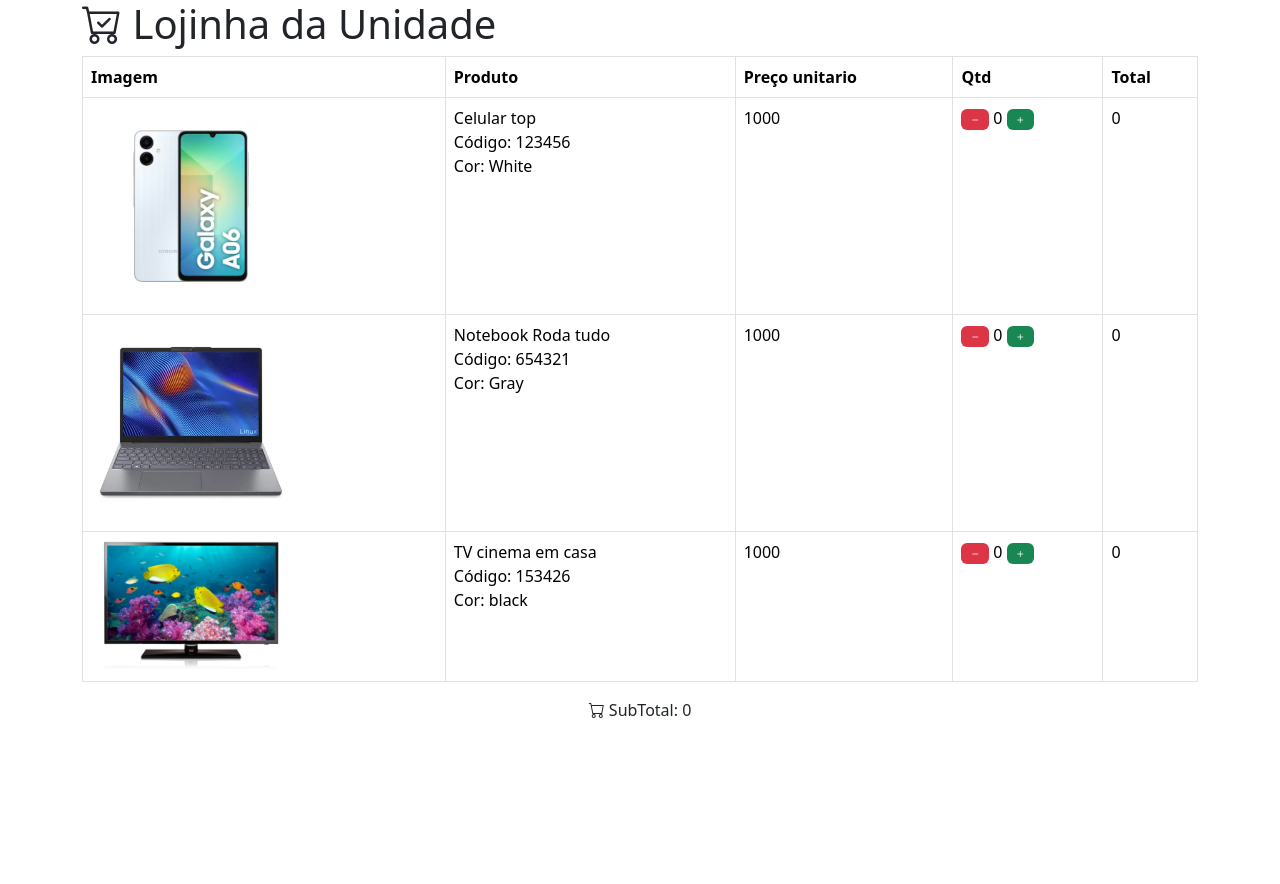
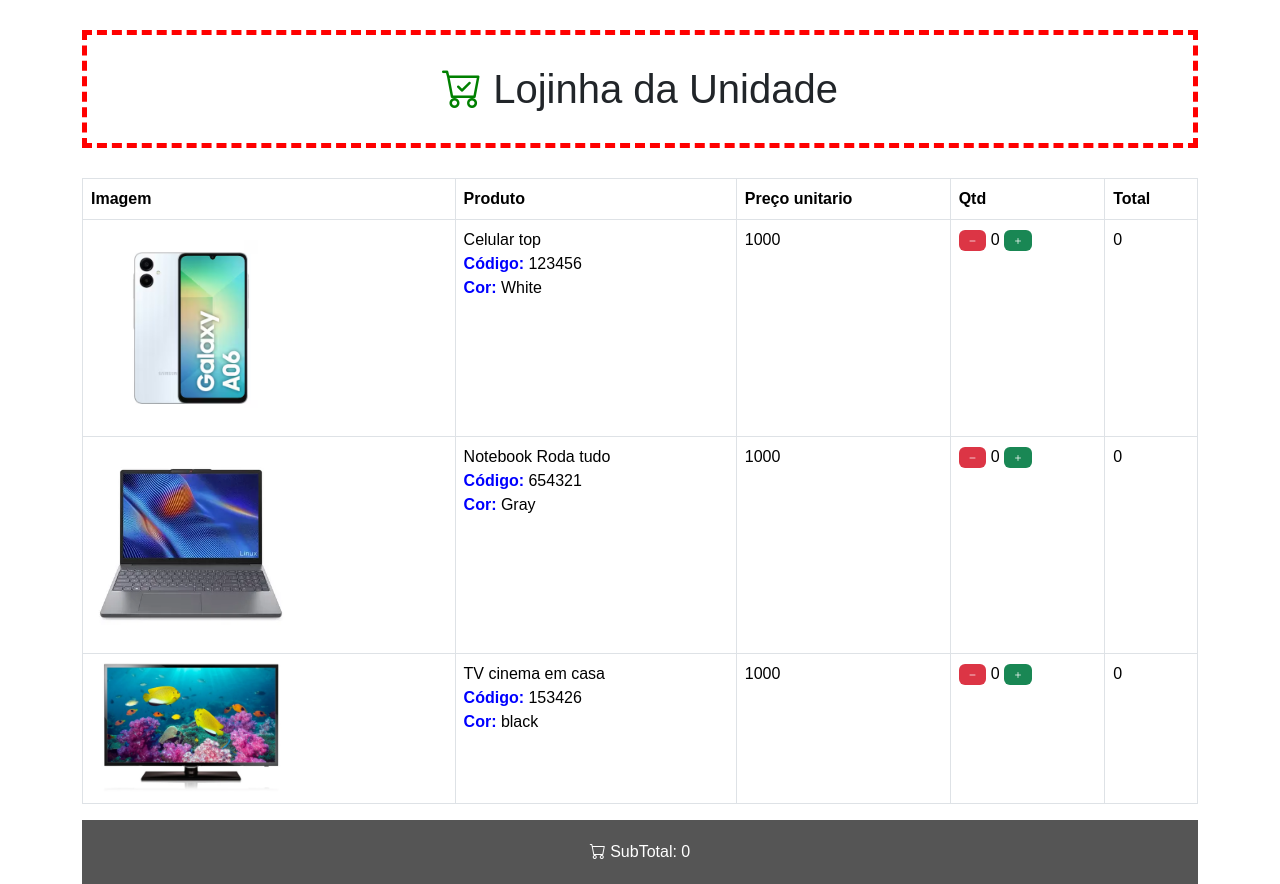
Before and after one commit to CleitonRB/projeto-carrinho-de-compras, a plain HTML site: page index.html in a window 1280 px wide. Before the commit the page ends 800 px from the top, so only its background shows below. Drawn offline with nearby package versions, Linux system fonts and the light colour scheme.

Commit message:
continuidade do projeto

```diff
--- /dev/null
+++ b/css/style.css
@@ -0,0 +1,25 @@
+* {
+    font-family: Arial, Helvetica, sans-serif;
+}
+
+h1 {
+    border: red dashed 5px;
+    margin: 30px 0;
+    padding: 30px;
+    text-align: center;
+}
+
+#cifrao {
+    color: green;
+}
+
+footer {
+    background-color: #555;
+    color: #fff;
+    padding: 20px;
+}
+
+#prod_destaque {
+    font-weight: bold;
+    color: blue;
+}
--- a/index.html
+++ b/index.html
@@ -7,12 +7,14 @@
 
     <link href="https://cdn.jsdelivr.net/npm/bootstrap@5.3.8/dist/css/bootstrap.min.css" rel="stylesheet" integrity="sha384-sRIl4kxILFvY47J16cr9ZwB07vP4J8+LH7qKQnuqkuIAvNWLzeN8tE5YBujZqJLB" crossorigin="anonymous">
     <link rel="stylesheet" href="https://cdn.jsdelivr.net/npm/bootstrap-icons@1.13.1/font/bootstrap-icons.min.css">
+    <link rel="stylesheet" href="css/style.css">
+    <script src="js/funcoes.js"></script>
 </head>
 <body>
 
     <div class="container">
 
-        <h1> <i class="bi bi-cart-check"></i> Lojinha da Unidade</h1>
+        <h1> <i class="bi bi-cart-check" id="cifrao"></i> Lojinha da Unidade</h1>
 
         <table class="table table-hover table-bordered">
             <thead>
@@ -31,16 +33,16 @@
                     </td>
                     <td>
                         <div>Celular top</div>
-                        <div>Código: 123456</div>
-                        <div>Cor: White</div>
+                        <div><span id="prod_destaque">Código: </span>123456</div>
+                        <div><span id="prod_destaque">Cor: </span>White</div>
                     </td>
-                    <td>1000</td>
+                    <td id="valor_1">1000</td>
                     <td>
                         <span class="badge text-bg-danger"> <i class="bi bi-dash"></i> </span>
-                        0
-                        <span class="badge text-bg-success"> <i class="bi bi-plus"></i> </span>
+                        <span id="qtd_1">0</span>
+                        <span class="badge text-bg-success" onclick="adicionar(1)"> <i class="bi bi-plus"></i> </span>
                     </td>
-                    <td>0</td>
+                    <td id="total_1">0</td>
                 </tr>
                 <tr>
                     <td>
@@ -48,16 +50,16 @@
                     </td>
                     <td>
                         <div>Notebook Roda tudo</div>
-                        <div>Código: 654321</div>
-                        <div>Cor: Gray</div>
+                        <div><span id="prod_destaque">Código: </span>654321</div>
+                        <div><span id="prod_destaque">Cor: </span>Gray</div>
                     </td>
-                    <td>1000</td>
+                    <td id="valor_2">1000</td>
                     <td>
                         <span class="badge text-bg-danger"> <i class="bi bi-dash"></i> </span>
-                        0
-                        <span class="badge text-bg-success"> <i class="bi bi-plus"></i> </span>
+                        <span id="qtd_2">0</span>
+                        <span class="badge text-bg-success" onclick="adicionar(2)"> <i class="bi bi-plus"></i> </span>
                     </td>
-                    <td>0</td>
+                    <td id="total_2">0</td>
                 </tr>
                 <tr>
                     <td>
@@ -65,16 +67,16 @@
                     </td>
                     <td>
                         <div>TV cinema em casa</div>
-                        <div>Código: 153426</div>
-                        <div>Cor: black</div>
+                        <div><span id="prod_destaque">Código: </span>153426</div>
+                        <div><span id="prod_destaque">Cor: </span>black</div>
                     </td>
-                    <td>1000</td>
+                    <td id="valor_3">1000</td>
                     <td>
                         <span class="badge text-bg-danger"> <i class="bi bi-dash"></i> </span>
-                        0
-                        <span class="badge text-bg-success"> <i class="bi bi-plus"></i> </span>
+                        <span id="qtd_3">0</span>
+                        <span class="badge text-bg-success" onclick="adicionar(3)"> <i class="bi bi-plus"></i> </span>
                     </td>
-                    <td>0</td>
+                    <td id="total_3">0</td>
                 </tr>
             </tbody>
         </table>
--- /dev/null
+++ b/js/funcoes.js
@@ -0,0 +1,7 @@
+function adicionar(produto) {
+    const qtd = document.getElementById("qtd_" + produto)
+    const valor = document.getElementById("valor_" + produto)
+    const total = document.getElementById("total_" + produto)
+
+    qtd.innerHTML = parseInt(qtd.innerHTML) + 1
+}
```
